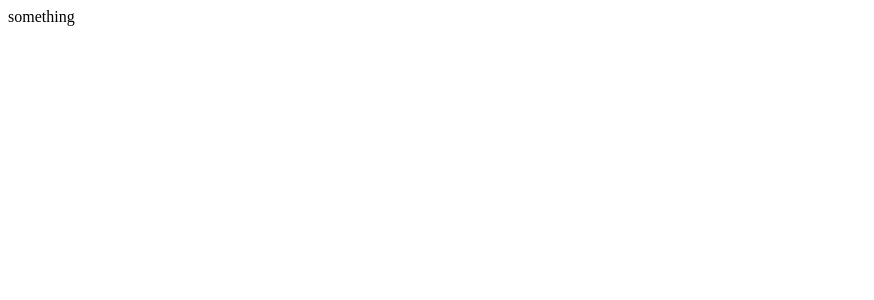
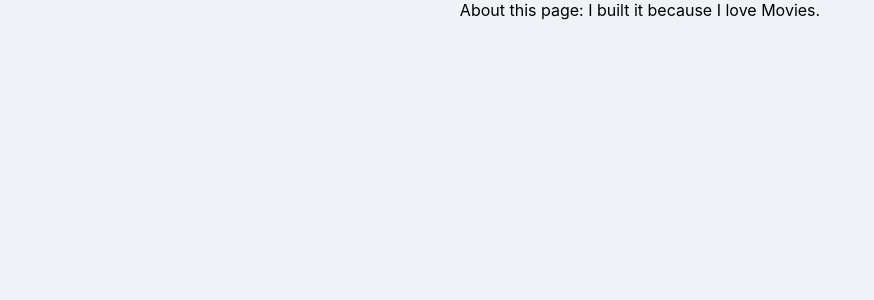
Before and after one commit to kimsangyeon/react-web-service, a React (Create React App) app: page /#/about in a window 1280 px wide. Shown: the top 300 px of the page, without its empty margins (0-874 px from the left). Built offline with nearby package versions, Linux system fonts and the light colour scheme.

Commit message:
#6.1 building the Router

```diff
--- a/src/App.js
+++ b/src/App.js
@@ -1,7 +1,15 @@
 import React from 'react';
+import { HashRouter, Route } from 'react-router-dom';
+import Home from './routes/Home';
+import About from './routes/About';
 
 const App = () => {
-  return <span>something</span>;
+  return (
+    <HashRouter>
+      <Route path="/" exact={true} component={Home} />
+      <Route path="/about" component={About} />
+    </HashRouter>
+  );
 };
 
 export default App;
--- a/src/routes/About.js
+++ b/src/routes/About.js
@@ -0,0 +1,7 @@
+import React from 'react';
+
+const About = () => {
+  return <span>About this page: I built it because I love Movies.</span>;
+};
+
+export default About;
--- a/src/routes/Home.js
+++ b/src/routes/Home.js
@@ -53,4 +53,4 @@ class Home extends React.Component {
   }
 }
 
-export default App;
+export default Home;
```
